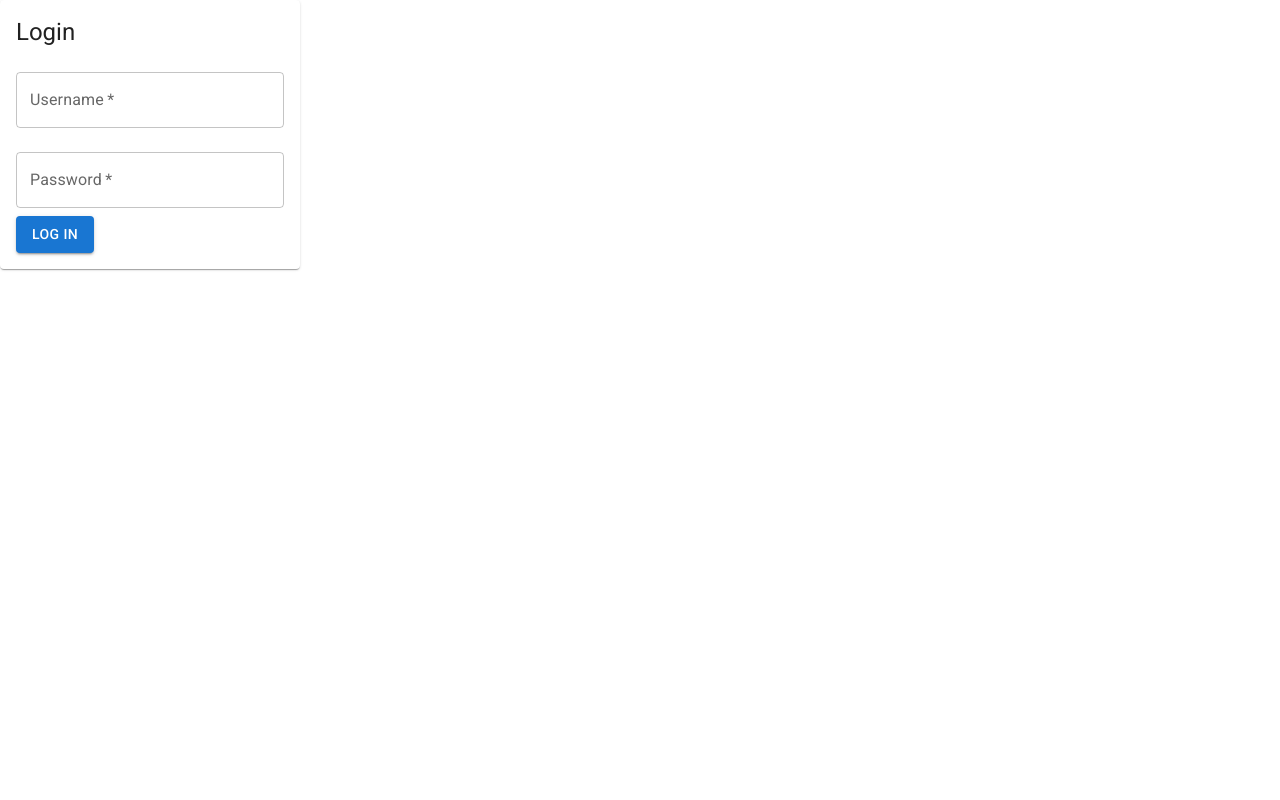
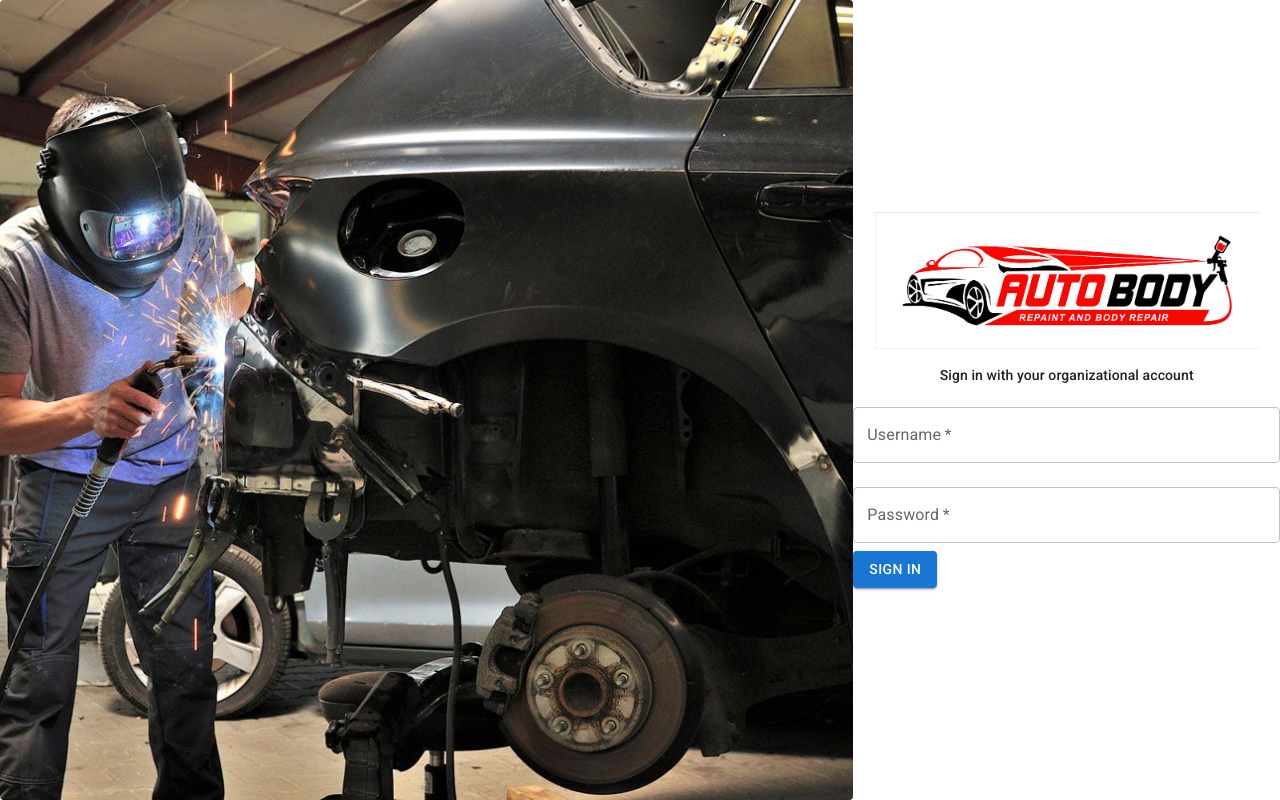
Before and after one commit to Sacheerc/Tech-Net-Auto-World-Front-End, a React (Create React App) app: page /login in a window 1280 px wide. Built offline with nearby package versions, Linux system fonts and the light colour scheme.

Commit message:
Login page styling with MUI lib completed

```diff
--- /dev/null
+++ b/src/pages/Login/Login.css
@@ -0,0 +1,22 @@
+.image-container {
+    background-image: url('../../assets/images/login-cover.jpg');
+    background-size: cover;
+    background-position: center;
+    height: 100vh;
+    display: flex;
+    align-items: center;
+    justify-content: center;
+}
+
+.paper {
+    display: flex;
+    flex-direction: column;
+    align-items: center;
+    justify-content: center;
+}
+
+.logo {
+    width: 90%;
+    /* Adjust the width as needed */
+    margin-bottom: 16px;
+}
--- a/src/pages/Login/Login.tsx
+++ b/src/pages/Login/Login.tsx
@@ -1,7 +1,16 @@
-// Login.tsx
-
 import React, { FormEventHandler, useContext } from 'react';
-import { Button, Paper, Typography, TextField, useTheme, Link } from '@mui/material';
+import logo from '../../assets/images/logo.jpg';
+import './Login.css';
+import {
+  Button,
+  Paper,
+  Typography,
+  TextField,
+  useTheme,
+  Link,
+  Container,
+  Grid,
+} from '@mui/material';
 
 interface LoginProps {
   toggleTheme: () => void;
@@ -12,36 +21,55 @@ const Login: React.FC<LoginProps> = ({ toggleTheme, onSubmit }) => {
   const theme = useTheme();
 
   return (
-    <Paper style={{ padding: theme.spacing(2), maxWidth: 300 }}>
-      <Typography variant="h5" gutterBottom>
-        Login
+    <Grid container>
+      {/* Left Side - Image */}
+      <Grid item xs={12} sm={8}>
+        <Paper elevation={0} className='image-container'>
+        </Paper>
+      </Grid>
+
+      <Grid
+        container
+        item
+        xs={12}
+        sm={4}
+        direction="column"
+        alignItems="center"
+        justifyContent="center"
+      >
+        <div className='paper'>
+          <img src={logo} alt='Logo' className='logo' />
+
+          <Typography variant='subtitle2' gutterBottom>
+            Sign in with your organizational account
           </Typography>
+
+          {/* Username and Password Fields */}
           <form onSubmit={onSubmit}>
             <TextField
-          label="Username"
-          variant="outlined"
-          margin="normal"
+              label='Username'
+              variant='outlined'
+              margin='normal'
               name='email'
               fullWidth
               required
             />
             <TextField
-          label="Password"
-          type="password"
+              label='Password'
+              type='password'
               name='password'
-          variant="outlined"
-          margin="normal"
+              variant='outlined'
+              margin='normal'
               fullWidth
               required
             />
-        <Button type="submit" variant="contained" color="primary">
-          Log In
+            <Button type='submit' variant='contained' color='primary'>
+              Sign In
             </Button>
           </form>
-      {/* <Button variant="outlined" onClick={toggleTheme}>
-        Toggle Theme
-      </Button> */}
-    </Paper>
+        </div>
+      </Grid>
+    </Grid>
   );
 };
 
```
Also changed, not shown: src/assets/images/login-cover.jpg (added), src/assets/images/logo.jpg (added). Lines whose indentation alone changed are shown as unchanged.
